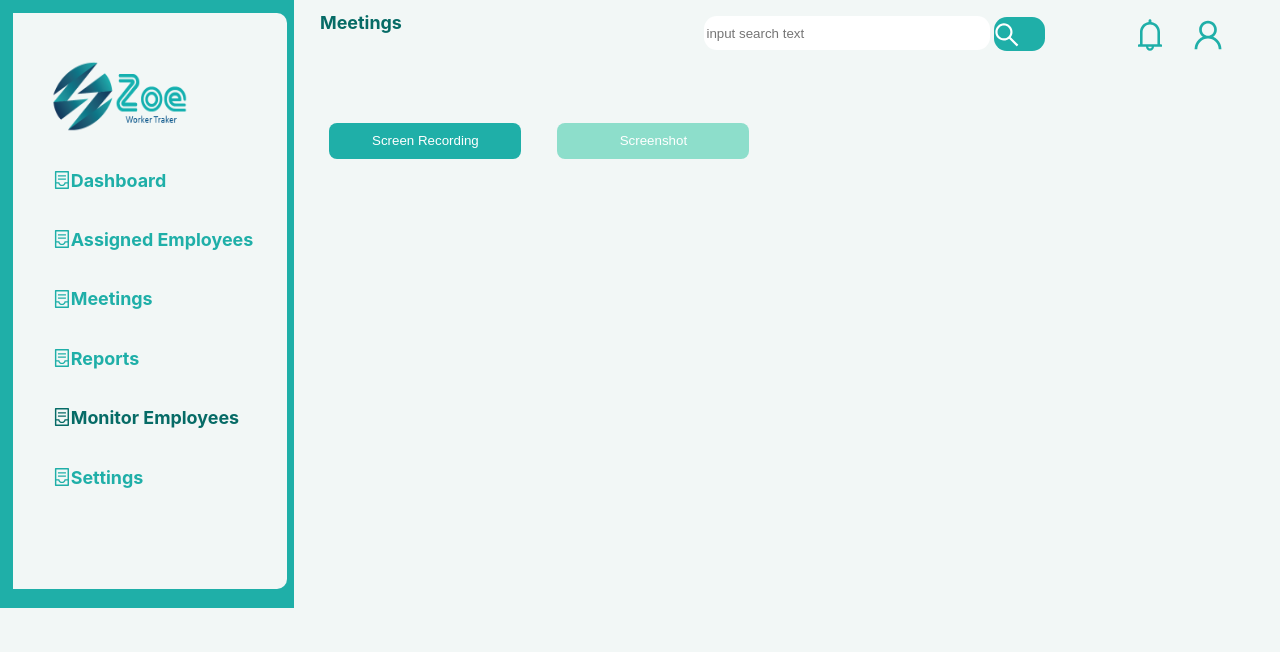
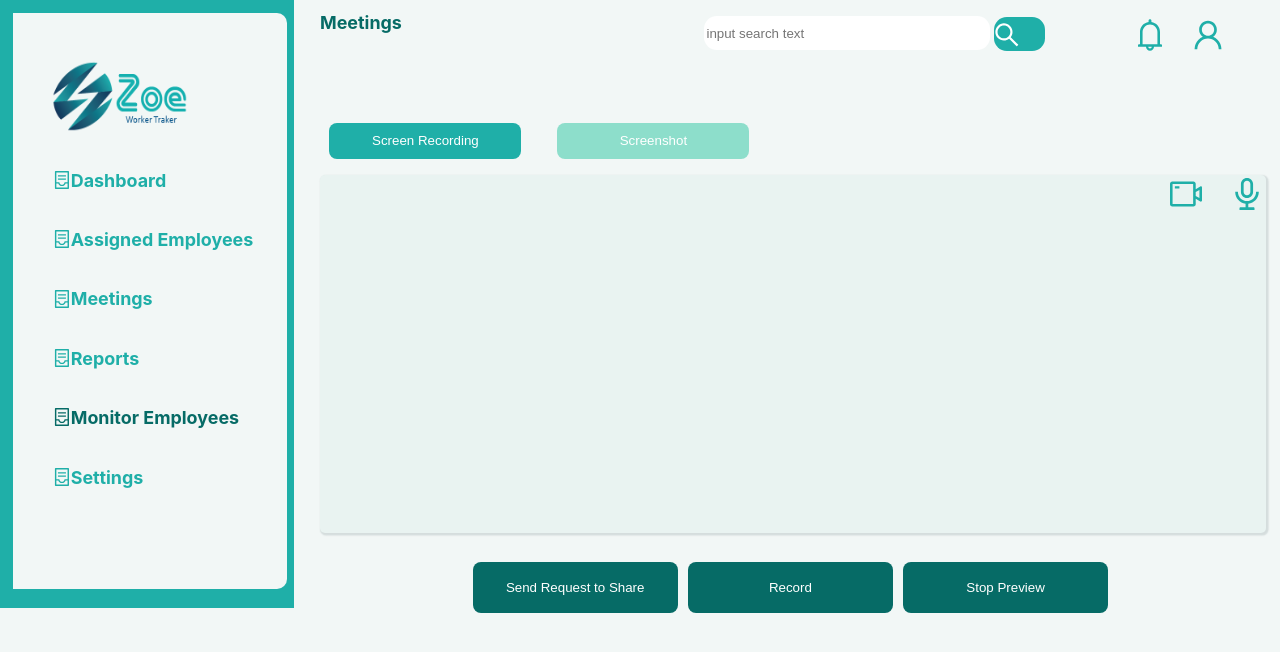
Before and after one commit to sliit-thishi/frontend-primary, a React (Create React App) app: page / in a window 1280 px wide. Both pictures are taken after a click on the item "Monitor Employees". Shown: the top 652 px of the page. Built offline with nearby package versions, Linux system fonts and the light colour scheme.

Commit message:
recording screens - done

```diff
--- a/src/Pages/Home.css
+++ b/src/Pages/Home.css
@@ -111,9 +111,25 @@
 }
 
 .hRecordingContent{
-    height: 36vw;
+    height: 28vw;
     width: 96%;
     border-radius: 5px;
+    margin:1vw 0vw 0vw 2vw;
     box-shadow: 0.1vw 0.1vw 0.1vw 0.1vw #d5dddd;
     background-color: #e9f3f1;
 }
+
+.hRecordingBottomBtn{
+    height: 4vw;
+    width: 16vw;
+    margin-left: 0.5vw;
+    background-color: #066B66;
+    color: white;
+    border-radius: 8px;
+    border:none;
+    cursor: pointer;
+
+}
+.hRecordingBottomBtn:hover{
+    opacity: 0.7;
+}
--- a/src/Pages/Home.jsx
+++ b/src/Pages/Home.jsx
@@ -16,7 +16,7 @@ import Dashboard from './Dashboard';
 import MonitorEmployees from './MonitorEmployees';
 import Reports from './Reports';
 import Settings from './Settings';
-import ScreenRecording from "./ScreenRecording";
+import ScreenRecordingHome from "./ScreenRecordingHome";
 
 
 function Home() {
--- a/src/Pages/MonitorEmployees.jsx
+++ b/src/Pages/MonitorEmployees.jsx
@@ -1,7 +1,8 @@
 import React, {useState} from "react";
 import './Home.css';
 
-import ScreenRecording from "./ScreenRecording";
+import ScreenRecordingHome from "./ScreenRecordingHome";
+import Screenshot from "./Screenshot";
 
 function MonitorEmployees()
 {
@@ -43,13 +44,13 @@ function MonitorEmployees()
                 <table>
                     <tr>
                         <td>
-                            <button className="hRecordingBtn"
+                        <button className="hRecordingBtn"
                             onClick={onclickRecording} style={{backgroundColor:logicRecordingClr}}>
                                 Screen Recording
                             </button>
                         </td>
                         <td>
-                            <button className="hRecordingBtn"
+                        <button className="hRecordingBtn"
                             onClick={onclickScreenshot} style={{backgroundColor:logicScreenshotClr}}>
                                 Screenshot
                             </button>
@@ -57,6 +58,17 @@ function MonitorEmployees()
                     </tr>
                 </table>
             </div>
+            <div>
+            {logicRecording &&
+            <div>
+                <ScreenRecordingHome/>
+            </div>}
+            {logicScreenshot &&
+            <div>
+                <Screenshot/>
+            </div>}
+
+            </div>
         </div>
         </>
     );
--- a/src/Pages/ScreenRecording.jsx
+++ b/src/Pages/ScreenRecording.jsx
@@ -1,9 +1,8 @@
 import React, { useState } from "react";
 import { Row, Col, Button, Badge } from "antd";
 import { useReactMediaRecorder } from "react-media-recorder";
-import { AudioOutlined,VideoCameraOutlined  } from '@ant-design/icons';
 import Text from "antd/lib/typography/Text";
-import './Home.css';
+
 const ScreenRecording = ({
                              screen,
                              audio,
--- /dev/null
+++ b/src/Pages/ScreenRecordingHome.jsx
@@ -0,0 +1,41 @@
+import React from "react";
+import { AudioOutlined,VideoCameraOutlined  } from '@ant-design/icons';
+import './Home.css';
+
+function ScreenRecordingHome()
+{
+    return(
+        <>
+        <div>
+             <div className="hRecordingContent">
+                <div>
+                    <table style={{float:'right'}}>
+                        <tr><td><VideoCameraOutlined
+                        style={{fontSize:'2.5vw',  color:'#1FAFA8'}} /></td>
+                        <td><AudioOutlined
+                        style={{fontSize:'2.5vw',  color:'#1FAFA8', marginLeft:'2vw'}} /></td>
+                        </tr>
+                    </table>
+                </div>
+                </div>
+                <div>
+                    <table style={{marginLeft:'auto', marginRight:'auto', marginTop:'2vw'}}>
+                        <tr>
+                            <td>
+                                <button className="hRecordingBottomBtn">Send Request to Share</button>
+                            </td>
+                            <td>
+                                <button className="hRecordingBottomBtn">Record</button>
+                            </td>
+                            <td>
+                                <button className="hRecordingBottomBtn">Stop Preview</button>
+                            </td>
+                        </tr>
+                    </table>
+                </div>
+            </div>
+        </>
+    );
+}
+
+export default ScreenRecordingHome;
--- /dev/null
+++ b/src/Pages/Screenshot.jsx
@@ -0,0 +1,12 @@
+import React from "react";
+import ScreenshotCard from './ScreenshotCard';
+
+function Screenshot()
+{
+    return (
+        <>
+        <div><ScreenshotCard/></div>
+        </>
+    );
+}
+export default Screenshot;
--- /dev/null
+++ b/src/Pages/ScreenshotCard.jsx
@@ -0,0 +1,42 @@
+import React from "react";
+
+import user from '../Resources/user.png';
+
+function ScreenshotCard()
+{
+    return (
+        <>
+        <div style={{
+            height:'16vw',
+            width:'20vw',
+            borderRadius:'10px',
+            backgroundColor:'#F4F9F8',
+            margin: '1vw 0vw 0vw 1vw',
+            boxShadow: '0.1vw 0.1vw #B5D3CE',
+            cursor: 'pointer',
+        }}>
+
+            <div>
+                <table>
+                    <tr>
+                        <td>
+                            <img src={user} style={{height:'4vw', width:'4vw'}}/>
+                        </td>
+                        <td>
+                        <h3 style={{fontSize:'1.2vw', color:'#066B66', fontWeight:'600'}}>Employee Name <br/><span style={{fontSize:'0.9vw', color:'#066B66', fontWeight:'550'}}>Software Engineer</span></h3>
+                        </td>
+                    </tr>
+                </table>
+
+            </div>
+            <hr/>
+
+            {/* Screenshot image */}
+            <div >
+
+            </div>
+        </div>
+        </>
+    );
+}
+export default ScreenshotCard;
```
